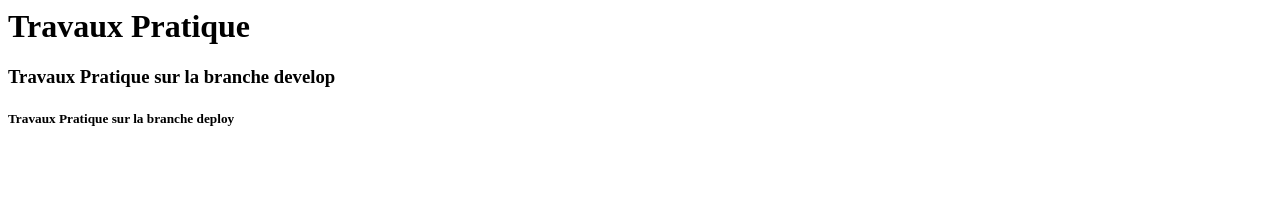
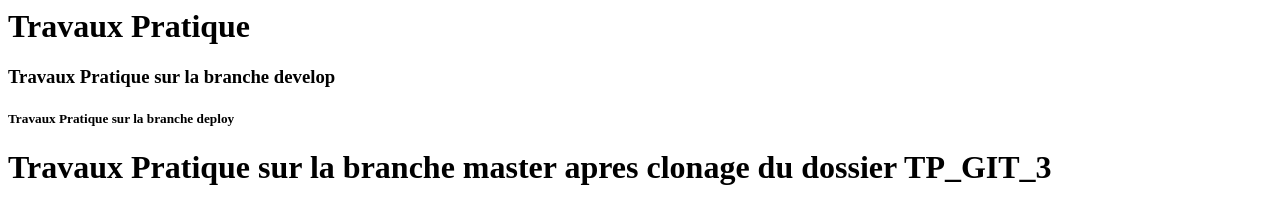
Before and after one commit to Fidelia-ai/TP_GIT_3, a plain HTML site: page index.html in a window 1280 px wide. Drawn offline with Linux system fonts and the light colour scheme.

Commit message:
Modification apres clonage

```diff
--- a/index.html
+++ b/index.html
@@ -1,3 +1,4 @@
 <h1> Travaux Pratique </h1>
 <h3> Travaux Pratique sur la branche develop </h3>
 <h5> Travaux Pratique sur la branche deploy </h5>
+<h1> Travaux Pratique sur la branche master apres clonage du dossier TP_GIT_3 </h1>
```
